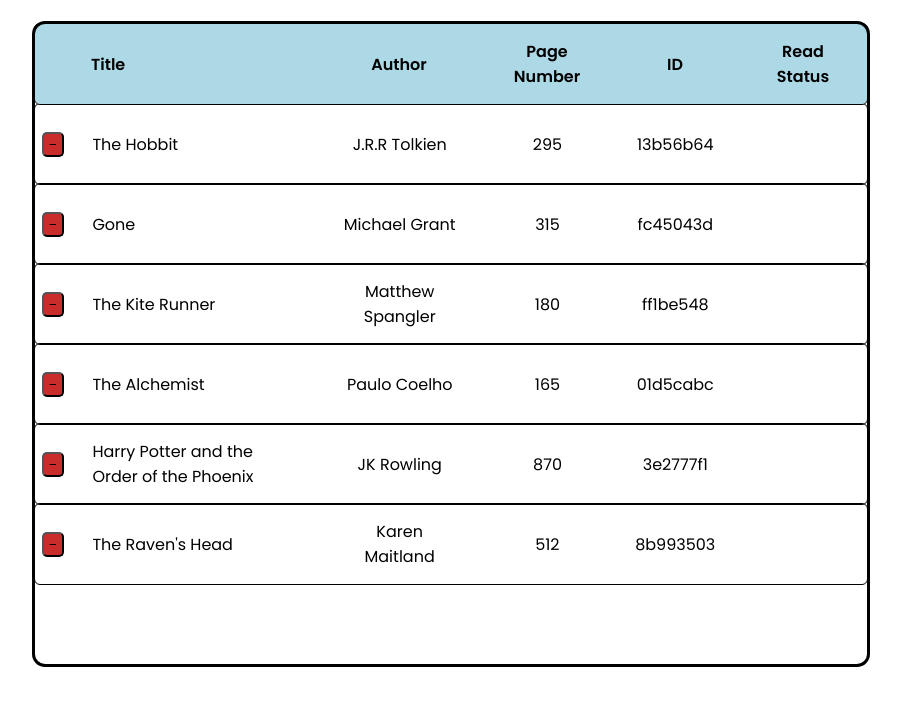
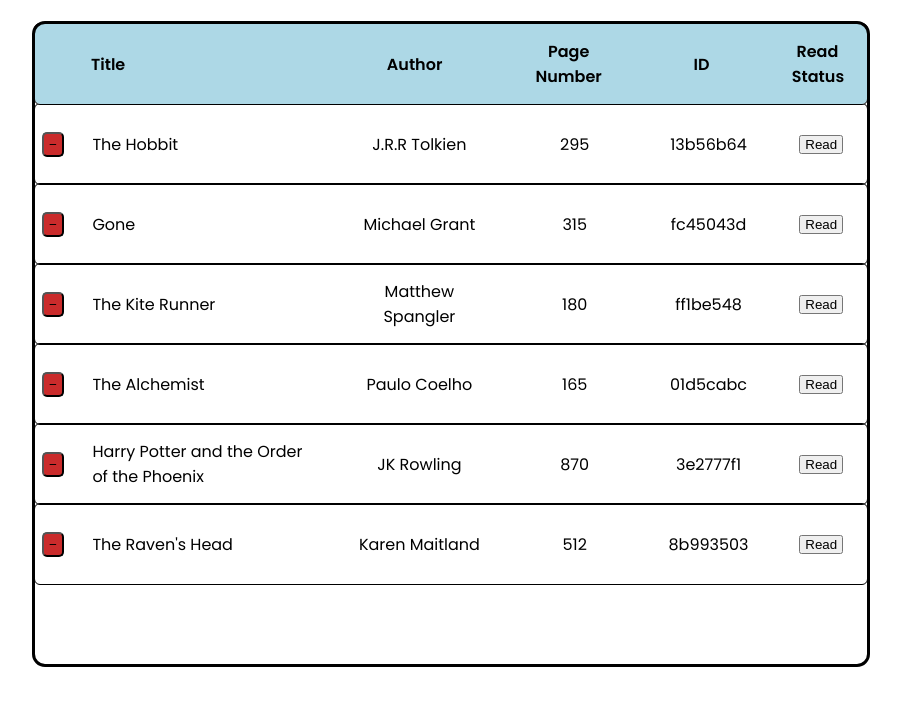
Before and after one commit to swiftybo/oop_library, a plain HTML site: page index.html in a window 1280 px wide. Shown: the part 95-800 px from the top of the page, without its empty margins (189-1090 px from the left). Drawn offline with Linux system fonts and the light colour scheme.

Commit message:
Addition of removeBook buton and checkmark box for read status

```diff
--- a/script.js
+++ b/script.js
@@ -16,6 +16,8 @@ let btnsDeleteBook;
 const btnCloseDialog = document.querySelector(".close__btn");
 const btnCancel = document.querySelector(".cancel__btn");
 const btnSubmit = document.querySelector(".submit__btn");
+
+let btnsReadStatus;
 
 const dialog = document.querySelector(".dialog");
 
@@ -65,14 +67,13 @@ const displayBooks = function (library) {
                 <div class="books__author">${book.author}</div>
                 <div class="books__pages">${book.pages}</div>
                 <div class="books__id">${book.id}</div>
-                <div class="books__read_status">
-
-                </div>
+                <button class="books__read_status">Read</button>
             </div>`;
 
         booksArea.insertAdjacentHTML("beforeend", book_html);
     });
     btnsDeleteBook = document.querySelectorAll(".deletebook__btn");
+    btnsReadStatus = document.querySelectorAll(".books__read_status");
 };
 
 const updateUI = function () {
@@ -81,6 +82,9 @@ const updateUI = function () {
 
     //(Re)activate delete books button
     activateDeleteButtons();
+
+    //(Re)activate read buttons
+    activateReadButtons();
 };
 
 addBookTolibrary("The Hobbit", "J.R.R Tolkien", 295);
@@ -125,10 +129,21 @@ btnSubmit.addEventListener("click", function () {
 function activateDeleteButtons() {
     btnsDeleteBook.forEach(function (button, index) {
         button.addEventListener("click", () => {
-            console.log(index);
             removeBookFromLibrary(index);
         });
     });
 }
 
-console.log(myLibrary[0].readStatus());
+function activateReadButtons() {
+    btnsReadStatus.forEach(function (button, index) {
+        button.addEventListener("click", function () {
+            if (myLibrary[index].read || myLibrary[index].read === "not read") {
+                myLibrary[index].read = "read";
+                button.textContent = "not read";
+                console.log("You've now read this!");
+            } else if (myLibrary[index].read === "read") {
+                console.log("You've no longer read this!");
+            }
+        });
+    });
+}
--- a/styles.css
+++ b/styles.css
@@ -97,7 +97,7 @@ h1 {
 
 .books__read_status {
     margin: 1.5rem;
-    width: 8vw;
+    width: 4vw;
     text-align: center;
 }
 
```
